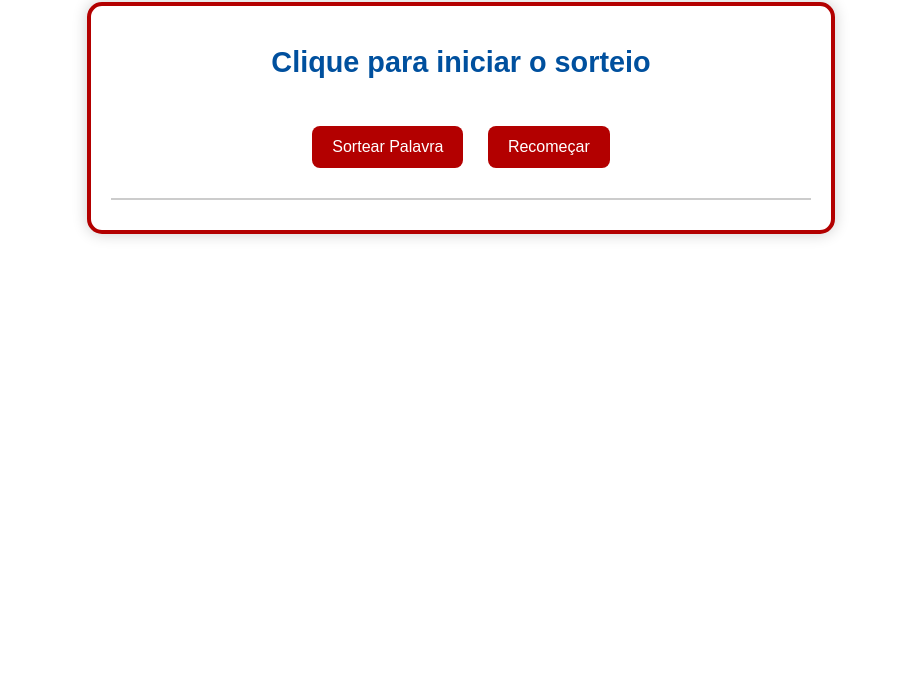
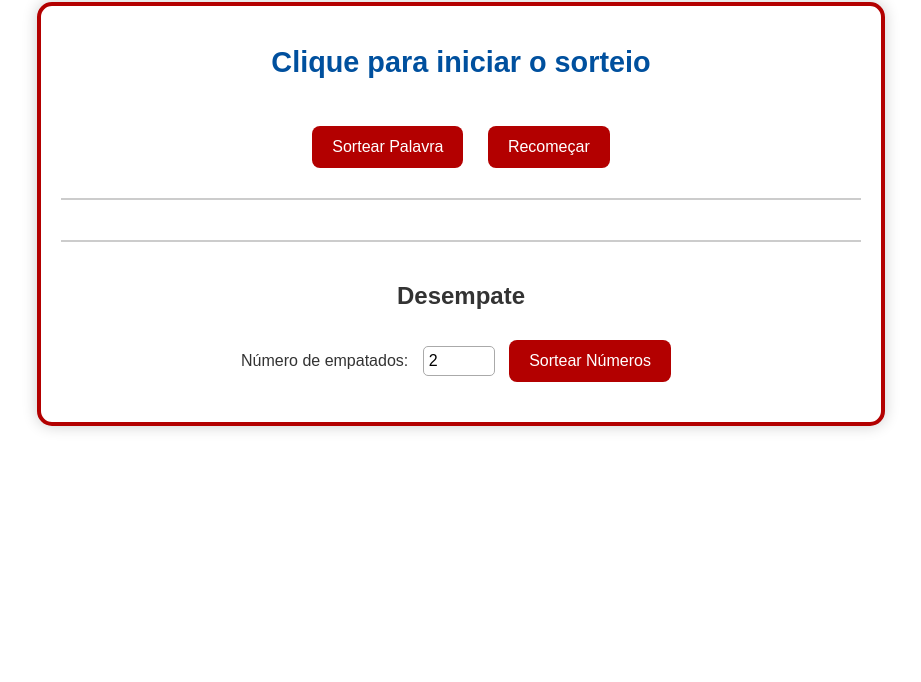
Before and after one commit to vinibatista86/bingoromantismo, a plain HTML site: page index.html in a window 1280 px wide. Shown: the part 118-800 px from the top of the page, without its empty margins (179-1100 px from the left). Drawn offline with Linux system fonts and the light colour scheme.

Commit message:
index.html

```diff
--- a/index.html
+++ b/index.html
@@ -26,7 +26,7 @@
       border: 4px solid #b30000;
       border-radius: 15px;
       padding: 20px;
-      max-width: 700px;
+      max-width: 800px;
       width: 100%;
       box-shadow: 0 0 15px rgba(0,0,0,0.2);
       text-align: center;
@@ -57,17 +57,41 @@
     }
 
     #drawn-words {
+      display: grid;
+      grid-template-columns: repeat(auto-fill, minmax(200px, 1fr));
+      gap: 10px;
       margin-top: 20px;
       text-align: left;
-      max-height: 300px;
-      overflow-y: auto;
       border-top: 2px solid #ccc;
       padding-top: 10px;
     }
 
     .word-item {
-      padding: 5px 0;
+      padding: 5px;
       border-bottom: 1px dotted #ccc;
+    }
+
+    #tie-breaker-section {
+      margin-top: 30px;
+      border-top: 2px solid #ccc;
+      padding-top: 20px;
+    }
+
+    #tie-breaker-result {
+      font-size: 1.2em;
+      color: #007700;
+      font-weight: bold;
+      margin-top: 10px;
+      text-align: left;
+    }
+
+    input[type="number"] {
+      width: 60px;
+      padding: 5px;
+      font-size: 1em;
+      margin-left: 10px;
+      border-radius: 5px;
+      border: 1px solid #aaa;
     }
   </style>
 </head>
@@ -77,7 +101,16 @@
     <div id="last-draw">Clique para iniciar o sorteio</div>
     <button onclick="drawWord()">Sortear Palavra</button>
     <button onclick="restartGame()">Recomeçar</button>
+
     <div id="drawn-words"></div>
+
+    <div id="tie-breaker-section">
+      <h2>Desempate</h2>
+      <label for="numPlayers">Número de empatados:</label>
+      <input type="number" id="numPlayers" min="1" value="2">
+      <button onclick="drawTieBreakers()">Sortear Números</button>
+      <div id="tie-breaker-result"></div>
+    </div>
   </div>
 
   <script>
@@ -115,6 +148,24 @@
       drawnWords = [];
       document.getElementById('last-draw').innerText = "Clique para iniciar o sorteio";
       document.getElementById('drawn-words').innerHTML = "";
+      document.getElementById('tie-breaker-result').innerHTML = "";
+      document.getElementById('numPlayers').value = 2;
+    }
+
+    function drawTieBreakers() {
+      const num = parseInt(document.getElementById('numPlayers').value);
+      if (isNaN(num) || num <= 0) {
+        document.getElementById('tie-breaker-result').innerText = "Informe um número válido de empatados.";
+        return;
+      }
+
+      let results = [];
+      for (let i = 1; i <= num; i++) {
+        const n = Math.floor(Math.random() * 100) + 1;
+        results.push(`Pessoa ${i}: ${n}`);
+      }
+
+      document.getElementById('tie-breaker-result').innerHTML = results.map(r => `<div>${r}</div>`).join('');
     }
   </script>
 </body>
```
